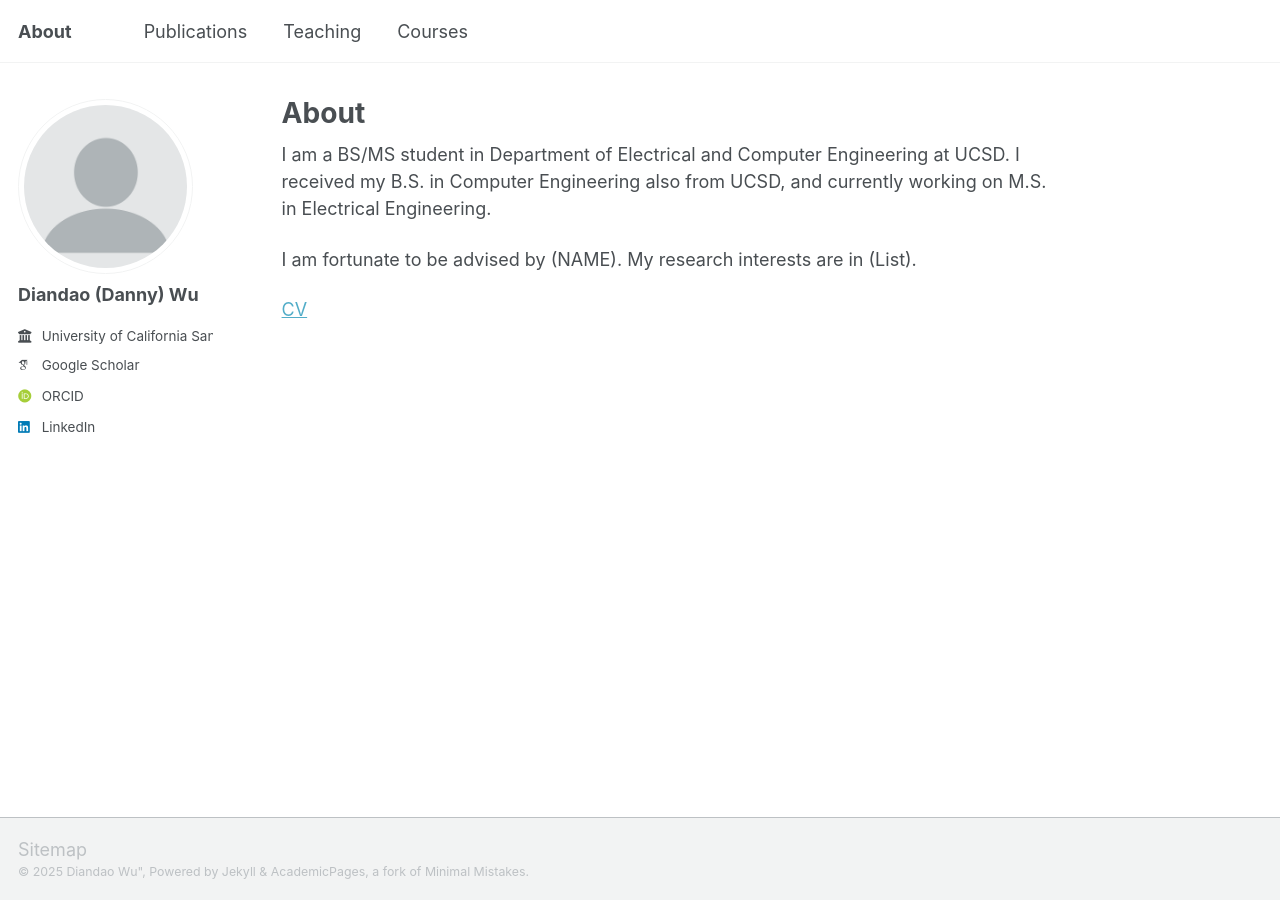
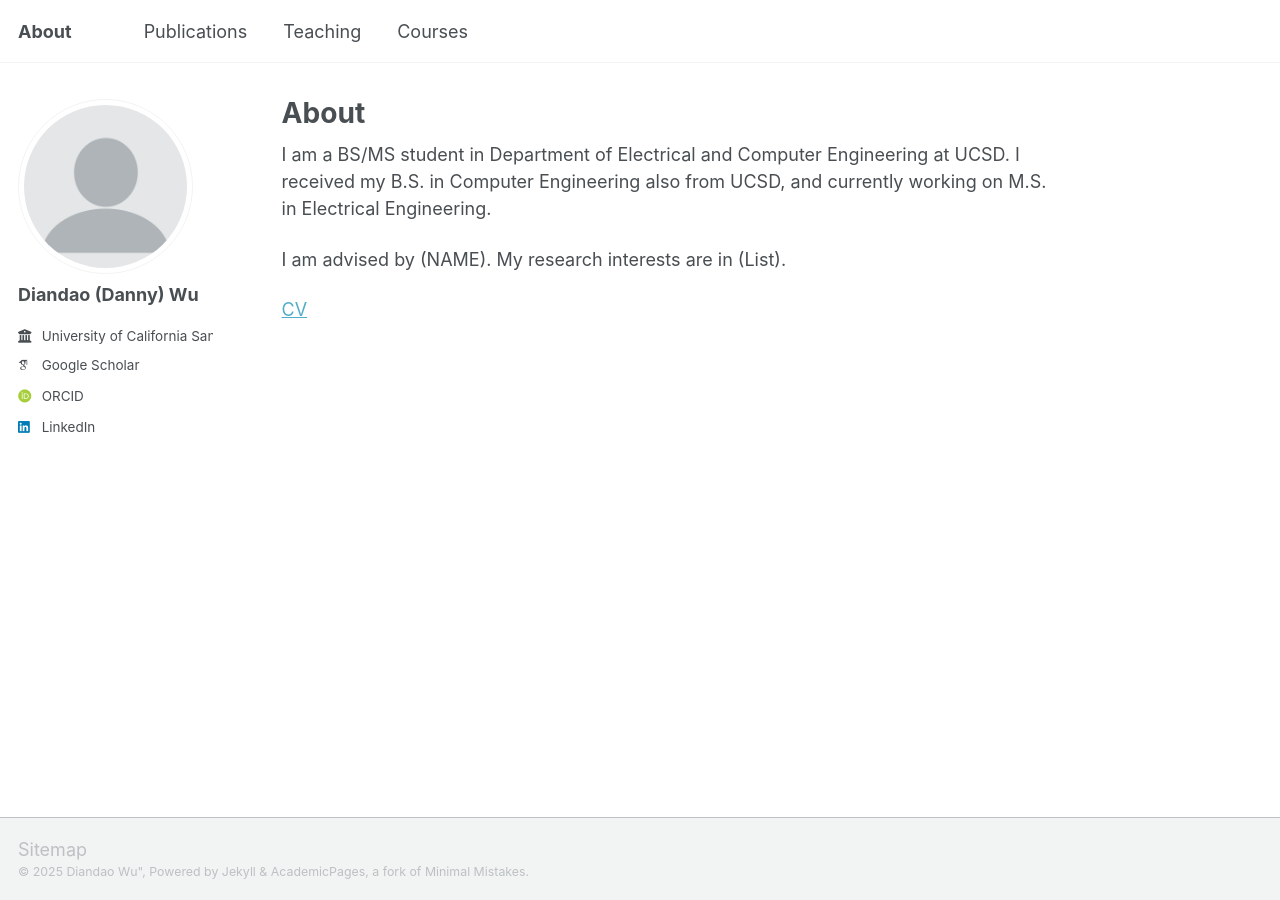
Before and after one commit to dzawu/dzawu.github.io, a Jekyll site: the page built from _pages/about.md, in a window 1280 px wide. Built offline with Jekyll 4.4.1, drawn with Linux system fonts in a browser that asks for light colours; some web fonts are replaced; a script bundle is joined from its source files by our own code; library files that are not in the unit come from our copies.

Commit message:
Update phrasing in about.md

```diff
--- a/_pages/about.md
+++ b/_pages/about.md
@@ -9,6 +9,6 @@ redirect_from:
 
 I am a BS/MS student in Department of Electrical and Computer Engineering at UCSD. I received my B.S. in Computer Engineering also from UCSD, and currently working on M.S. in Electrical Engineering.
 
-I am fortunate to be advised by (NAME). My research interests are in (List).
+I am advised by (NAME). My research interests are in (List).
 
 [CV](Link)
```
